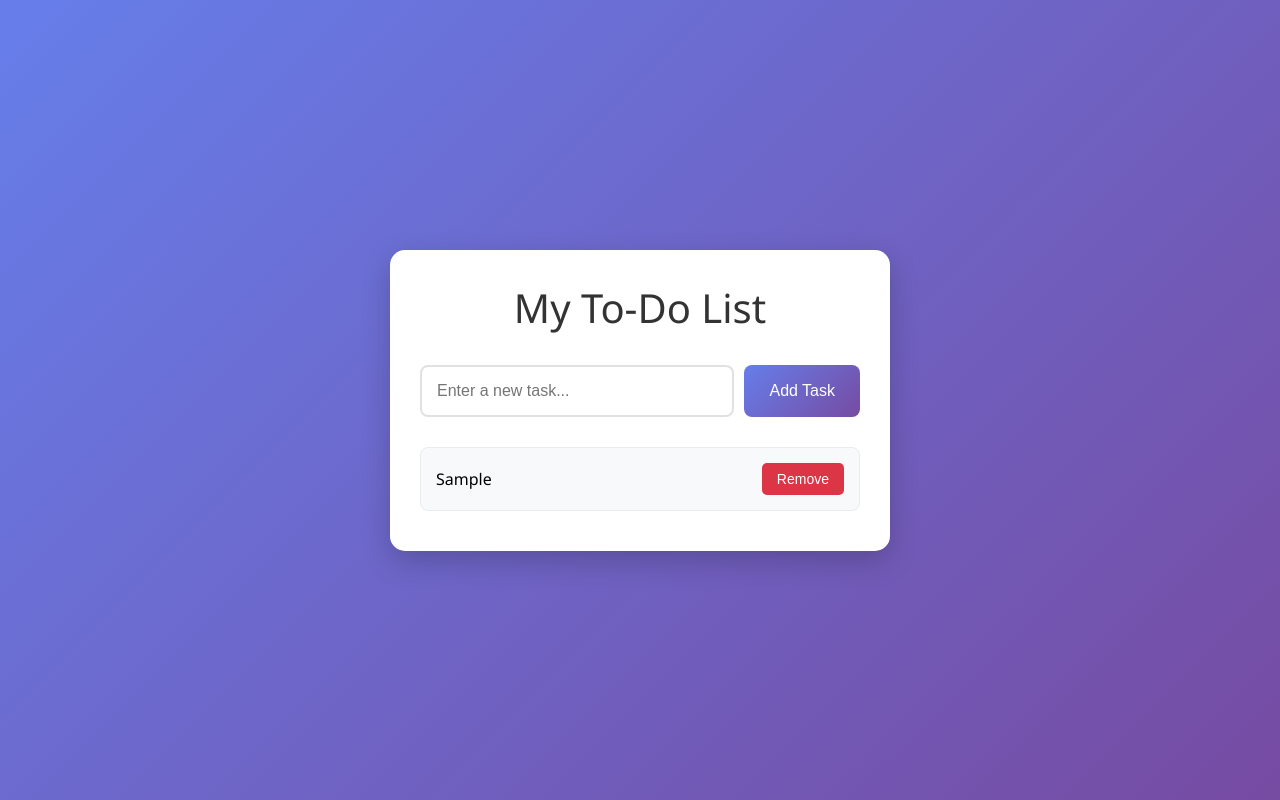
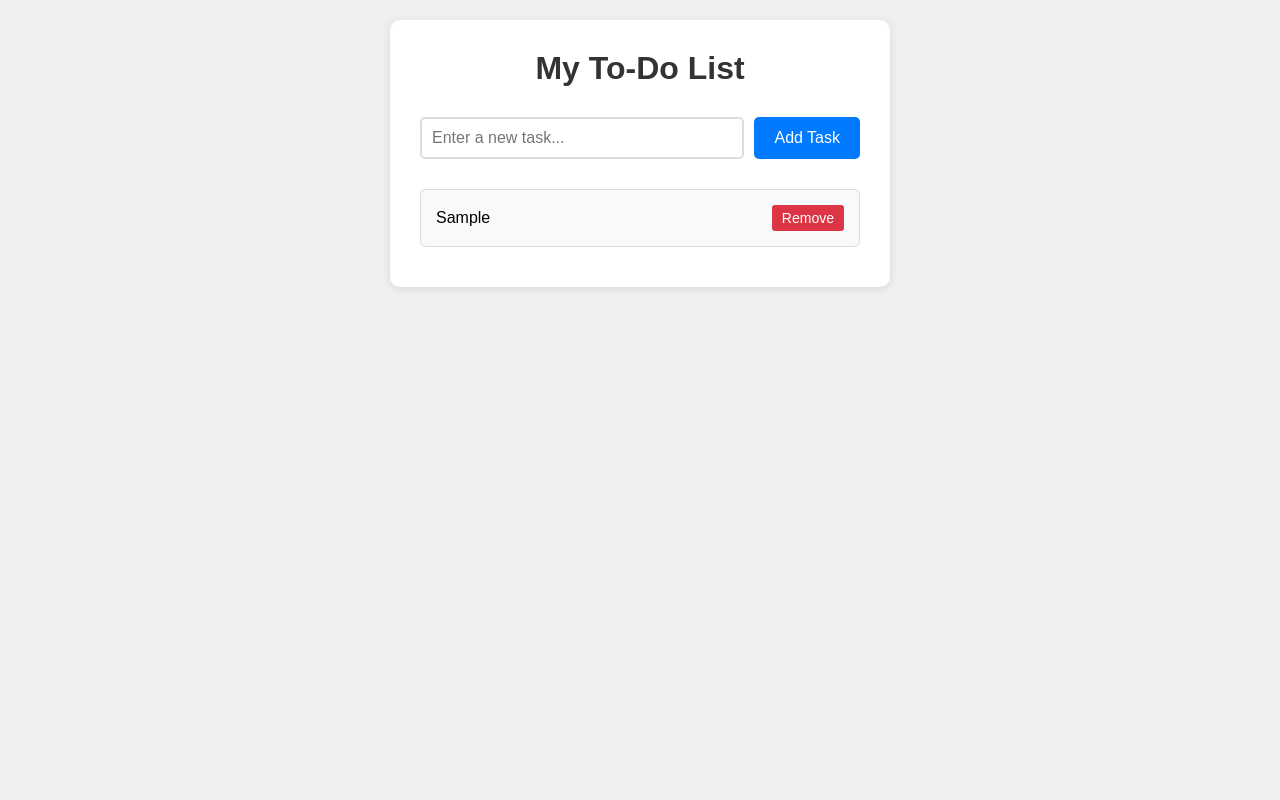
Before and after one commit to lahxen/dynamic-to-do-list-js, a plain HTML site: page index.html in a window 1280 px wide. Both pictures are taken after typing "Sample" into the empty fields and a click on the button "Add Task". Drawn offline with Linux system fonts and the light colour scheme.

Commit message:
Simplify repository structure for ALX program
- Remove complex folder structure
- Keep only 3 essential files: index.html, script.js, styles.css
- Add clean README.md for documentation
- Simplify code structure for beginner learning
- Perfect for ALX Software Engineering curriculum

Files:
✅ index.html - Clean HTML structure
✅ script.js - Beginner-friendly JavaScript
✅ styles.css - Simple CSS styling
✅ README.md - Project documentation

```diff
--- a/dynamic-to-do-list-js/todo-styles.css
+++ /dev/null
@@ -1,168 +0,0 @@
-/* Dynamic To-Do List Styles */
-
-* {
-    margin: 0;
-    padding: 0;
-    box-sizing: border-box;
-}
-
-body {
-    font-family: 'Segoe UI', Tahoma, Geneva, Verdana, sans-serif;
-    background: linear-gradient(135deg, #667eea 0%, #764ba2 100%);
-    min-height: 100vh;
-    display: flex;
-    align-items: center;
-    justify-content: center;
-    padding: 20px;
-}
-
-.container {
-    width: 100%;
-    max-width: 500px;
-}
-
-.todo-wrapper {
-    background: white;
-    border-radius: 15px;
-    box-shadow: 0 10px 30px rgba(0, 0, 0, 0.2);
-    padding: 30px;
-    animation: fadeIn 0.5s ease-in;
-}
-
-@keyframes fadeIn {
-    from { opacity: 0; transform: translateY(20px); }
-    to { opacity: 1; transform: translateY(0); }
-}
-
-h1 {
-    text-align: center;
-    color: #333;
-    margin-bottom: 30px;
-    font-size: 2.5em;
-    font-weight: 300;
-}
-
-.input-section {
-    display: flex;
-    gap: 10px;
-    margin-bottom: 30px;
-}
-
-#task-input {
-    flex: 1;
-    padding: 15px;
-    border: 2px solid #e1e1e1;
-    border-radius: 8px;
-    font-size: 16px;
-    transition: border-color 0.3s ease;
-}
-
-#task-input:focus {
-    outline: none;
-    border-color: #667eea;
-    box-shadow: 0 0 0 3px rgba(102, 126, 234, 0.1);
-}
-
-#add-button {
-    padding: 15px 25px;
-    background: linear-gradient(135deg, #667eea 0%, #764ba2 100%);
-    color: white;
-    border: none;
-    border-radius: 8px;
-    font-size: 16px;
-    cursor: pointer;
-    transition: all 0.3s ease;
-    font-weight: 500;
-}
-
-#add-button:hover {
-    transform: translateY(-2px);
-    box-shadow: 0 5px 15px rgba(102, 126, 234, 0.4);
-}
-
-#add-button:active {
-    transform: translateY(0);
-}
-
-.task-list {
-    list-style: none;
-    max-height: 400px;
-    overflow-y: auto;
-}
-
-.task-list li {
-    background: #f8f9fa;
-    border: 1px solid #e9ecef;
-    border-radius: 8px;
-    padding: 15px;
-    margin-bottom: 10px;
-    display: flex;
-    justify-content: space-between;
-    align-items: center;
-    animation: slideIn 0.3s ease-out;
-    transition: all 0.3s ease;
-}
-
-.task-list li:hover {
-    background: #e9ecef;
-    transform: translateX(5px);
-}
-
-@keyframes slideIn {
-    from { opacity: 0; transform: translateX(-20px); }
-    to { opacity: 1; transform: translateX(0); }
-}
-
-.remove-btn {
-    background: #dc3545;
-    color: white;
-    border: none;
-    border-radius: 5px;
-    padding: 8px 15px;
-    cursor: pointer;
-    font-size: 14px;
-    transition: all 0.3s ease;
-    font-weight: 500;
-}
-
-.remove-btn:hover {
-    background: #c82333;
-    transform: scale(1.05);
-}
-
-.remove-btn:active {
-    transform: scale(0.95);
-}
-
-/* Empty state message */
-.task-list:empty::after {
-    content: "No tasks yet. Add your first task above!";
-    display: block;
-    text-align: center;
-    color: #6c757d;
-    font-style: italic;
-    padding: 40px 20px;
-    background: #f8f9fa;
-    border-radius: 8px;
-    border: 2px dashed #dee2e6;
-}
-
-/* Responsive design */
-@media (max-width: 600px) {
-    .todo-wrapper {
-        padding: 20px;
-        margin: 10px;
-    }
-
-    h1 {
-        font-size: 2em;
-    }
-
-    .input-section {
-        flex-direction: column;
-    }
-
-    #add-button {
-        width: 100%;
-    }
-}
--- a/index.html
+++ b/index.html
@@ -4,32 +4,22 @@
     <meta charset="UTF-8">
     <meta name="viewport" content="width=device-width, initial-scale=1.0">
     <title>Dynamic To-Do List</title>
-    <!-- Link to external CSS stylesheet for styling -->
     <link rel="stylesheet" href="styles.css">
 </head>
 <body>
-    <!-- Main container for the to-do list application -->
     <div class="container">
-        <div class="todo-wrapper">
-            <!-- Application header -->
-            <h1>My To-Do List</h1>
+        <h1>My To-Do List</h1>
 
-            <!-- Input section for adding new tasks -->
-            <div class="input-section">
-                <!-- Text input field for task entry (referenced by taskInput) -->
-                <input type="text" id="task-input" placeholder="Enter a new task..." maxlength="100">
-                <!-- Add task button (referenced by addButton) -->
-                <button id="add-button" type="button">Add Task</button>
-            </div>
+        <div class="input-section">
+            <input type="text" id="task-input" placeholder="Enter a new task...">
+            <button id="add-button">Add Task</button>
+        </div>
 
-            <!-- Task list container where tasks will be dynamically added (referenced by taskList) -->
-            <ul id="task-list" class="task-list">
-                <!-- Tasks will be dynamically added here via JavaScript -->
-            </ul>
-        </div>
+        <ul id="task-list">
+            <!-- Tasks will be added here -->
+        </ul>
     </div>
 
-    <!-- JavaScript file containing all the dynamic functionality -->
     <script src="script.js"></script>
 </body>
 </html>
--- a/script.js
+++ b/script.js
@@ -1,86 +1,49 @@
-/**
- * Dynamic To-Do List Application
- * This script manages a dynamic to-do list with add and remove functionality
- *
- * Features:
- * - Add tasks via button click or Enter key
- * - Remove individual tasks
- * - Input validation for empty tasks
- * - Responsive user interface
- */
-
-// DOM Element Selection
-// Select the "Add Task" button and store it in a constant named addButton
+// Select DOM Elements
 const addButton = document.getElementById('add-button');
-
-// Select the input field where users enter tasks (id="task-input") and store it in taskInput
 const taskInput = document.getElementById('task-input');
-
-// Select the unordered list (id="task-list") that will display the tasks and store it in taskList
 const taskList = document.getElementById('task-list');
 
-/**
- * Add Task Function
- * Creates and adds a new task to the to-do list
- * Validates input and provides user feedback for empty tasks
- */
+// Function to add a new task
 function addTask() {
-    // Retrieve and trim the value from the task input field to remove whitespace
+    // Get the task text from input
     const taskText = taskInput.value.trim();
 
-    // Input validation: Check if taskText is not empty
+    // Check if input is empty
     if (taskText === "") {
-        // Alert user to enter a task if input is empty
         alert("Please enter a task!");
-        return; // Exit function early if validation fails
+        return;
     }
 
-    // Task Creation: Create a new list item element
+    // Create new list item
     const li = document.createElement('li');
-    li.textContent = taskText; // Set the task text as the content
+    li.textContent = taskText;
 
-    // Remove Button Creation: Create a button for removing the task
+    // Create remove button
     const removeButton = document.createElement('button');
-    removeButton.textContent = 'Remove'; // Set button text
-    removeButton.className = 'remove-btn'; // Add CSS class for styling
+    removeButton.textContent = 'Remove';
+    removeButton.className = 'remove-btn';
 
-    // Remove Button Functionality: Assign click event to remove the task
+    // Add click event to remove button
     removeButton.onclick = function() {
-        // Remove the specific li element from the task list
         taskList.removeChild(li);
     };
 
-    // DOM Manipulation: Build the task structure
-    li.appendChild(removeButton); // Add remove button to the list item
-    taskList.appendChild(li); // Add the complete task to the task list
+    // Add remove button to list item
+    li.appendChild(removeButton);
 
-    // Input Field Cleanup: Clear the input field for next task entry
+    // Add list item to task list
+    taskList.appendChild(li);
+
+    // Clear input field
     taskInput.value = '';
 }
 
-/**
- * Event Listeners Setup
- * Initializes all event listeners when the DOM is fully loaded
- * Ensures all elements are available before attaching events
- */
-document.addEventListener('DOMContentLoaded', function() {
-    // Debug: Log successful DOM element selection
-    console.log('DOM elements selected successfully:');
-    console.log('Add Button:', addButton);
-    console.log('Task Input:', taskInput);
-    console.log('Task List:', taskList);
+// Add event listener to button
+addButton.addEventListener('click', addTask);
 
-    // Button Click Event: Add event listener to addButton for click events
-    addButton.addEventListener('click', addTask);
-
-    // Keyboard Event: Add event listener to taskInput for Enter key functionality
-    taskInput.addEventListener('keypress', function(event) {
-        // Check if the pressed key is 'Enter'
-        if (event.key === 'Enter') {
-            addTask(); // Call addTask function when Enter is pressed
-        }
-    });
-
-    // Application ready notification
-    console.log('To-Do List application initialized successfully!');
+// Add event listener for Enter key
+taskInput.addEventListener('keypress', function(event) {
+    if (event.key === 'Enter') {
+        addTask();
+    }
 });
--- a/styles.css
+++ b/styles.css
@@ -1,163 +1,106 @@
-/* Dynamic To-Do List Styles */
+/* Simple To-Do List Styles */
 
+/* Reset default styles */
 * {
     margin: 0;
     padding: 0;
     box-sizing: border-box;
 }
 
+/* Body styling */
 body {
-    font-family: 'Segoe UI', Tahoma, Geneva, Verdana, sans-serif;
-    background: linear-gradient(135deg, #667eea 0%, #764ba2 100%);
-    min-height: 100vh;
-    display: flex;
-    align-items: center;
-    justify-content: center;
+    font-family: Arial, sans-serif;
+    background-color: #f0f0f0;
     padding: 20px;
 }
 
+/* Container styling */
 .container {
-    width: 100%;
     max-width: 500px;
+    margin: 0 auto;
+    background-color: white;
+    padding: 30px;
+    border-radius: 10px;
+    box-shadow: 0 2px 10px rgba(0, 0, 0, 0.1);
 }
 
-.todo-wrapper {
-    background: white;
-    border-radius: 15px;
-    box-shadow: 0 10px 30px rgba(0, 0, 0, 0.2);
-    padding: 30px;
-    animation: fadeIn 0.5s ease-in;
-}
-
-@keyframes fadeIn {
-    from { opacity: 0; transform: translateY(20px); }
-    to { opacity: 1; transform: translateY(0); }
-}
-
+/* Heading styling */
 h1 {
     text-align: center;
     color: #333;
     margin-bottom: 30px;
-    font-size: 2.5em;
-    font-weight: 300;
 }
 
+/* Input section styling */
 .input-section {
     display: flex;
     gap: 10px;
     margin-bottom: 30px;
 }
 
+/* Input field styling */
 #task-input {
     flex: 1;
-    padding: 15px;
-    border: 2px solid #e1e1e1;
-    border-radius: 8px;
+    padding: 10px;
+    border: 2px solid #ddd;
+    border-radius: 5px;
     font-size: 16px;
-    transition: border-color 0.3s ease;
 }
 
 #task-input:focus {
     outline: none;
-    border-color: #667eea;
-    box-shadow: 0 0 0 3px rgba(102, 126, 234, 0.1);
+    border-color: #007bff;
 }
 
+/* Add button styling */
 #add-button {
-    padding: 15px 25px;
-    background: linear-gradient(135deg, #667eea 0%, #764ba2 100%);
+    padding: 10px 20px;
+    background-color: #007bff;
     color: white;
     border: none;
-    border-radius: 8px;
+    border-radius: 5px;
+    cursor: pointer;
     font-size: 16px;
-    cursor: pointer;
-    transition: all 0.3s ease;
-    font-weight: 500;
 }
 
 #add-button:hover {
-    transform: translateY(-2px);
-    box-shadow: 0 5px 15px rgba(102, 126, 234, 0.4);
+    background-color: #0056b3;
 }
 
-#add-button:active {
-    transform: translateY(0);
+/* Task list styling */
+#task-list {
+    list-style: none;
 }
 
-.task-list {
-    list-style: none;
-    max-height: 400px;
-    overflow-y: auto;
-}
-
-.task-list li {
-    background: #f8f9fa;
-    border: 1px solid #e9ecef;
-    border-radius: 8px;
+/* Individual task styling */
+#task-list li {
+    background-color: #f8f9fa;
+    border: 1px solid #ddd;
+    border-radius: 5px;
     padding: 15px;
     margin-bottom: 10px;
     display: flex;
     justify-content: space-between;
     align-items: center;
-    animation: slideIn 0.3s ease-out;
-    transition: all 0.3s ease;
 }
 
-.task-list li:hover {
-    background: #e9ecef;
-    transform: translateX(5px);
-}
-
-@keyframes slideIn {
-    from { opacity: 0; transform: translateX(-20px); }
-    to { opacity: 1; transform: translateX(0); }
-}
-
+/* Remove button styling */
 .remove-btn {
-    background: #dc3545;
+    background-color: #dc3545;
     color: white;
     border: none;
-    border-radius: 5px;
-    padding: 8px 15px;
+    border-radius: 3px;
+    padding: 5px 10px;
     cursor: pointer;
     font-size: 14px;
-    transition: all 0.3s ease;
-    font-weight: 500;
 }
 
 .remove-btn:hover {
-    background: #c82333;
-    transform: scale(1.05);
+    background-color: #c82333;
 }
 
-.remove-btn:active {
-    transform: scale(0.95);
-}
-
-/* Empty state message */
-.task-list:empty::after {
-    content: "No tasks yet. Add your first task above!";
-    display: block;
-    text-align: center;
-    color: #6c757d;
-    font-style: italic;
-    padding: 40px 20px;
-    background: #f8f9fa;
-    border-radius: 8px;
-    border: 2px dashed #dee2e6;
-}
-
-/* Responsive design */
+/* Responsive design for mobile */
 @media (max-width: 600px) {
-    .todo-wrapper {
-        padding: 20px;
-        margin: 10px;
-    }
-
-    h1 {
-        font-size: 2em;
-    }
-
     .input-section {
         flex-direction: column;
     }
```
Also changed, not shown: dynamic-to-do-list-js/todo-list.html (deleted, +0 -35 lines), dynamic-to-do-list-js/todo-script.js (deleted, +0 -86 lines), 3 other files.
